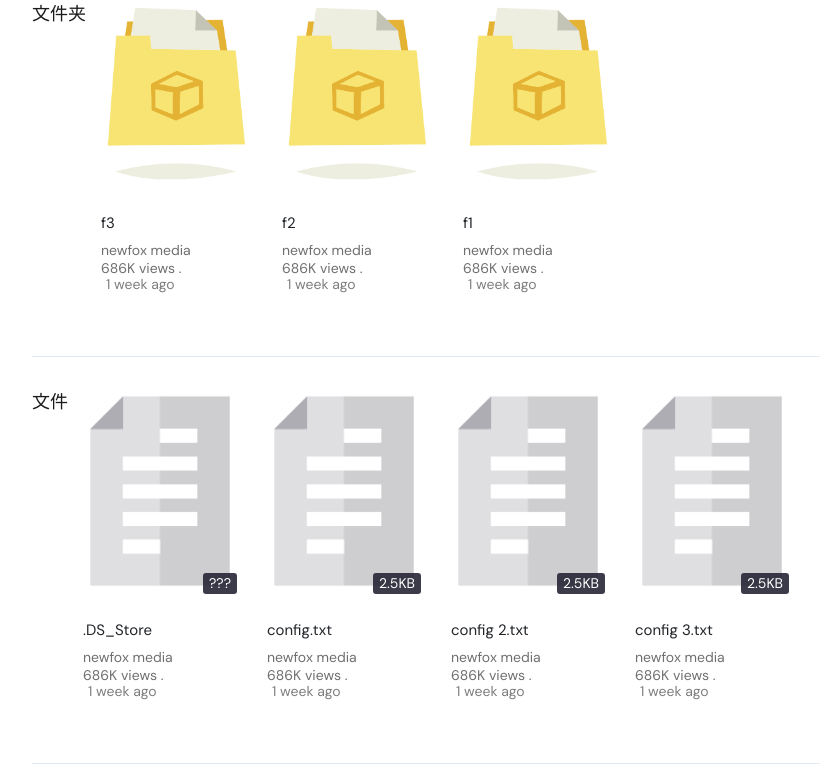
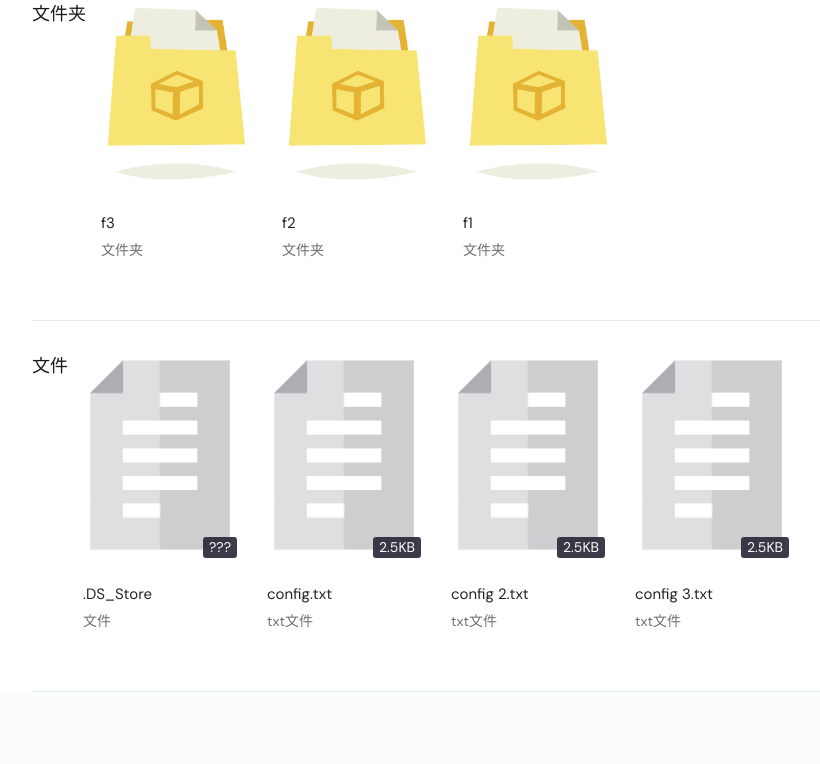
Before and after one commit to KJook/DownloadSite, a Flask app: page /file/src in a window 1280 px wide. Shown: the part 328-1092 px from the top of the page, without its empty margins (38-858 px from the left). After the commit the page ends 1020 px from the top, so only its background shows below. Run offline with Flask 2, Linux system fonts and the light colour scheme; some libraries are stand-ins or nearby versions.

Commit message:
优化鸭

```diff
--- a/templates/download.html
+++ b/templates/download.html
@@ -51,8 +51,7 @@
 											</div><!--vid_thumbnail end-->
 											<div class="video_info">
 												<p style="word-wrap:break-word;">{{ i.folderName }}</p>
-												<h4><a href="#" title="">newfox media</a> <span class="verify_ic"><i class="icon-tick"></i></span></h4>
-												<span>686K views .<small class="posted_dt">1 week ago</small></span>
+												<h4>文件夹</h4>
 											</div>
 										</div><!--videoo end-->
 									</div>
@@ -81,8 +80,7 @@
 											</div><!--vid_thumbnail end-->
 											<div class="video_info">
 												<p style="word-wrap:break-word;">{{ i.fileName }}</p>
-												<h4><a href="#" title="">newfox media</a> <span class="verify_ic"><i class="icon-tick"></i></span></h4>
-												<span>686K views .<small class="posted_dt">1 week ago</small></span>
+												<h4>{{ i.suffix }}文件</h4>
 											</div>
 										</div><!--videoo end-->
 									</div>
```
Also changed, not shown: 1 other file.
